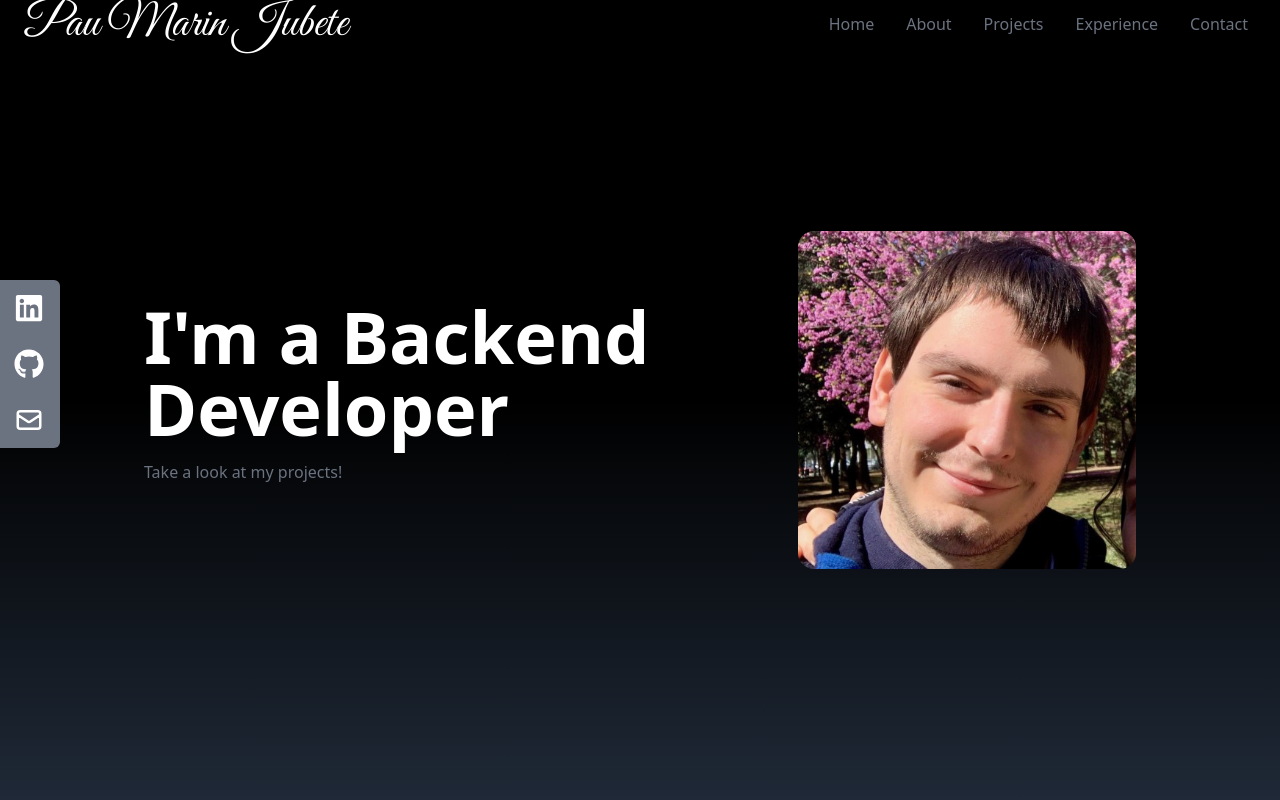
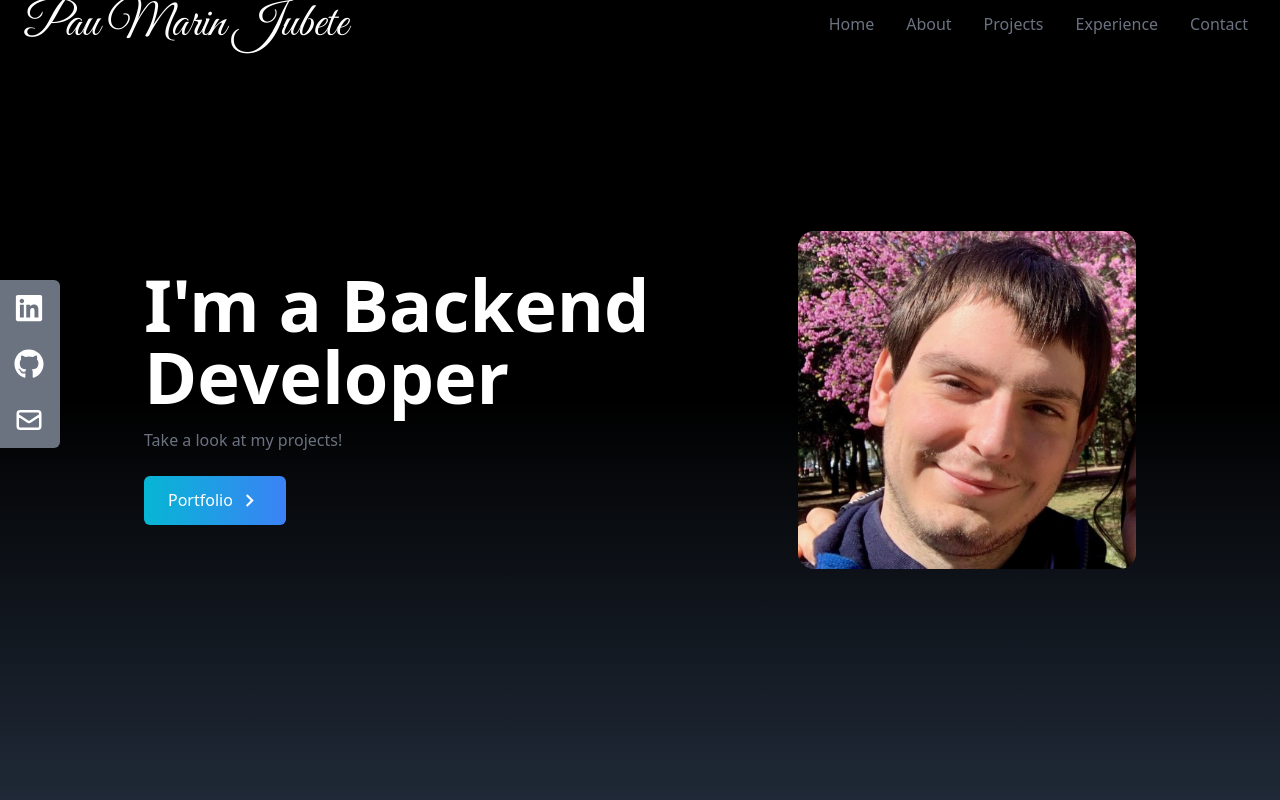
Before and after one commit to Pau-Marin/MySite, a Next.js app: page / in a window 1280 px wide. Shown: the top 800 px of the page. Built offline with nearby package versions, Linux system fonts and the light colour scheme.

Commit message:
8 Projects button fix (#12)
* Moved header to its own component

* Update Header.jsx

Fixed #8

* Update Navbar.jsx

Deleted commented import

```diff
--- a/app/page.jsx
+++ b/app/page.jsx
@@ -1,62 +1,21 @@
-import { MdOutlineKeyboardArrowRight } from "react-icons/md"
-import Link from "next/link"
-// import { Link } from "react-scroll"
+import "../styles/globals.css"
 
-import "../styles/globals.css"
 import SocialLinks from "../components/SocialLinks"
 import About from "../components/About"
 import Portfolio from "../components/Portfolio"
 import Experience from "../components/Experience"
 import Contact from "../components/Contact"
-
-import profilePicture from "../assets/img/profilePicture.jpg"
+import Header from "../components/Header"
 
 export default function Home() {
   return (
-    <div>
-      <div
-        name="home"
-        className="h-screen w-full bg-gradient-to-b from-black via-black to-gray-800"
-      >
-        <div className="max-w-screen-lg mx-auto flex flex-col items-center justify-center h-full px-4 md:flex-row">
-          <div className="flex flex-col justify-center h-full">
-            <h2 className="text-4xl sm:text-7xl font-bold text-white">
-              I'm a Backend Developer
-            </h2>
-            <p className="text-gray-500 py-4 max-w-md text-justify">
-              Take a look at my projects!
-            </p>
-            {/* <div>
-              <Link
-                href={"#"}
-                // to={"projects"}
-                // smooth
-                // duration={500}
-                className="group text-white w-fit px-6 py-3 my-2 flex items-center rounded-md bg-gradient-to-r from-cyan-500 to-blue-500 cursor-pointer"
-              >
-                Portfolio
-                <span className="group-hover:rotate-90 duration-300">
-                  <MdOutlineKeyboardArrowRight size={25} className="ml-1" />
-                </span>
-              </Link>
-            </div> */}
-          </div>
-          <div>
-            <img
-              src={profilePicture.src}
-              alt="Mi foto"
-              className="rounded-2xl mx-auto w-2/3 md:w-full"
-            />
-          </div>
-        </div>
-      </div>
     <div className="flex flex-col justify-center items-center">
+      <Header />
       <About />
       <Portfolio />
       <Experience />
       <Contact />
       <SocialLinks />
     </div>
-    </div>
   )
 }
--- /dev/null
+++ b/components/Header.jsx
@@ -0,0 +1,44 @@
+"use client"
+
+import { Link } from "react-scroll"
+import { MdOutlineKeyboardArrowRight } from "react-icons/md"
+
+import profilePicture from "../assets/img/profilePicture.jpg"
+
+export default function Header() {
+  return (
+    <div
+      name="home"
+      className="h-screen w-full bg-gradient-to-b from-black via-black to-gray-800"
+    >
+      <div className="max-w-screen-lg mx-auto flex flex-col items-center justify-center h-full px-4 md:flex-row">
+        <div className="flex flex-col justify-center h-full">
+          <h2 className="text-4xl sm:text-7xl font-bold text-white">
+            I'm a Backend Developer
+          </h2>
+          <p className="text-gray-500 py-4 max-w-md text-justify">
+            Take a look at my projects!
+          </p>
+          <Link
+            to="projects"
+            smooth
+            duration={500}
+            className="group text-white w-fit px-6 py-3 my-2 flex items-center rounded-md bg-gradient-to-r from-cyan-500 to-blue-500 cursor-pointer"
+          >
+            Portfolio
+            <span className="group-hover:rotate-90 duration-300">
+              <MdOutlineKeyboardArrowRight size={25} className="ml-1" />
+            </span>
+          </Link>
+        </div>
+        <div>
+          <img
+            src={profilePicture.src}
+            alt="Mi foto"
+            className="rounded-2xl mx-auto w-2/3 md:w-full"
+          />
+        </div>
+      </div>
+    </div>
+  )
+}
--- a/components/Navbar.jsx
+++ b/components/Navbar.jsx
@@ -1,6 +1,5 @@
 "use client"
 
-// import Link from "next/link"
 import { Link } from "react-scroll"
 import { useState } from "react"
 import { FaBars, FaTimes } from "react-icons/fa"
```
Lines whose indentation alone changed are shown as unchanged.
